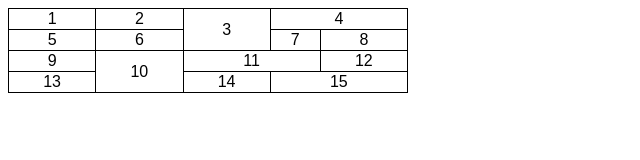
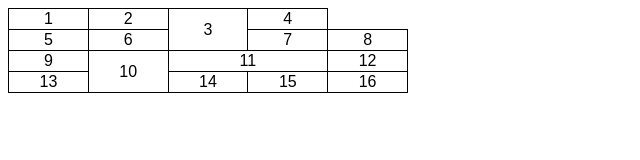
Before and after one commit to slsloredo/html-css, a plain HTML site: page modulo 2/desafio13/tabela01.html in a window 1280 px wide. Shown: the whole page, without its empty margins (0-640 px from the left). Drawn offline with Linux system fonts and the light colour scheme.

Commit message:
atualizei

```diff
--- a/modulo 2/desafio13/tabela01.html
+++ b/modulo 2/desafio13/tabela01.html
@@ -28,7 +28,7 @@
             <td>1</td>
             <td>2</td>
             <td rowspan="2">3</td>
-            <td colspan="2">4</td>
+            <td>4</td>
 
         </tr>
         <tr>
@@ -46,7 +46,8 @@
         <tr>
             <td>13</td>
             <td>14</td>
-            <td colspan="2">15</td>
+            <td>15</td>
+            <td>16</td>
 
         </tr>
 
```
